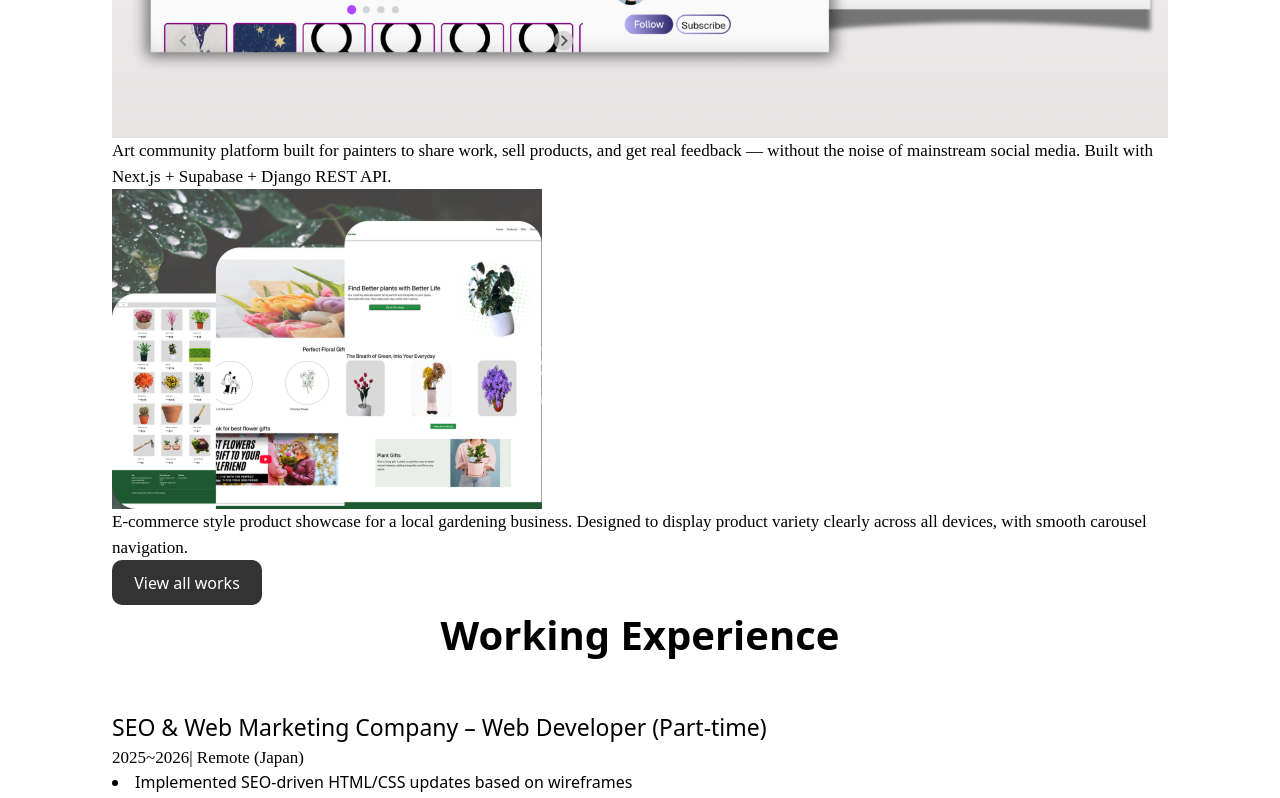
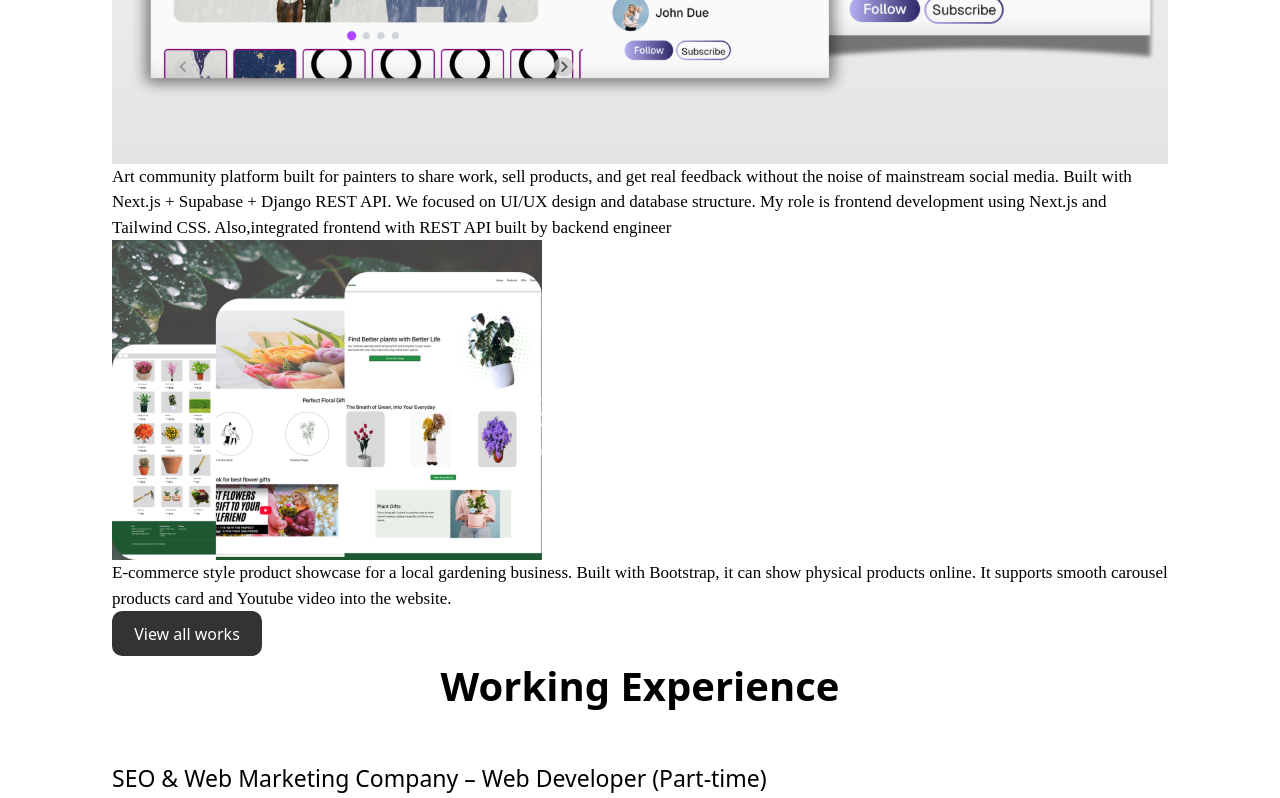
Before and after one commit to Sochan2/my-portfolio-react, a React (Vite) app: page / in a window 1280 px wide. Shown: the part 3760-4558 px from the top of the page. Built offline with nearby package versions, Linux system fonts and the light colour scheme.

Commit message:
Change word in work and project component

```diff
--- a/src/App.css
+++ b/src/App.css
@@ -468,6 +468,8 @@ text-align: center;
 }
 
 .modal-text{
+  max-height: 80vh;
+  overflow-y: auto;
   margin:auto;
 }
 
--- a/src/components/project.jsx
+++ b/src/components/project.jsx
@@ -7,9 +7,8 @@ const projects = [
     url:"https://boom-radio.vercel.app/",
     projectTitle:"Boom Radio",
     projectDescription: {
-      en: "Community radio platform for Perth-based students, built on WordPress with live streaming and Spotify integration that auto-pulls the latest podcast episodes.Designed wireframes in Figma, built custom post types for content management, and handled GitHub version control throughout the project.",
-      ja: "このプロジェクトは、パースを拠点とする学生のためのコミュニティラジオプラットフォームで、WordPressをベースに構築され、ライブストリーミングとSpotify統合が特徴です。最新のポッドキャストエピソードを自動的に取得します。Figmaでワイヤーフレームを設計し、コンテンツ管理のためのカスタム投稿タイプを構築し、プロジェクト全体でGitHubバージョン管理を担当しました。"
-    }
+      en: "A student radio community platform based in Perth. We designed wireframes in Figma, then built with customized WordPress post types for content management, integrated spotify API to auto fetch latest podcast episodes. We mainly solved the problem that clients cannot send regular newsletter to users, watch live podcast in the browser.",
+      ja: "パースを拠点とする学生ラジオコミュニティプラットフォーム。Figmaでワイヤーフレームを設計し、カスタマイズされたWordPressの投稿タイプを使用してコンテンツ管理を行い、Spotify APIを統合して最新のポッドキャストエピソードを自動的に取得しました。私たちは主に、クライアントがユーザーに定期的なニュースレターを送信できない問題や、ブラウザでライブポッドキャストを視聴できない問題を解決しました。" }
   },
 
   {
@@ -18,9 +17,8 @@ const projects = [
     url:"https:japanricerealm.com",
     projectTitle:"Japan Rice Mico ",
     projectDescription: {
-      en: "Art community platform built for painters to share work, sell products, and get real feedback — without the noise of mainstream social media. Built with Next.js + Supabase + Django REST API.",
-      ja: "このプロジェクトは、アートコミュニティプラットフォームで、画家が作品を共有し、製品を販売し、主流のソーシャルメディアのノイズなしで実際のフィードバックを得るために構築されました。Next.js + Supabase + Django REST APIを使用して構築されました。"
-    }
+      en: "Art community platform built for painters to share work, sell products, and get real feedback without the noise of mainstream social media. Built with Next.js + Supabase + Django REST API. We focused on UI/UX design and database structure. My role is frontend development using Next.js and Tailwind CSS. Also,integrated frontend with REST API built by backend engineer",
+      ja: "主流のソーシャルメディアのノイズなしで、画家が作品を共有し、製品を販売し、本質的なフィードバックをアーティストが得られ、将来の売買につながるようにサポートをするArtist専用のsnsプラットフォームです。このプロジェクトはNext.js + Supabase + Django REST APIで構築されました。UI/UXデザインとデータベース構造に重点を置いており、私の役割は、Next.jsとTailwind CSSを使用したフロントエンド開発です。また、バックエンドエンジニアが構築したREST APIとフロントエンドを統合しました。" }
   },
 
   {
@@ -29,8 +27,8 @@ const projects = [
     url:"https:japanricerealm.com",
     projectTitle:"Japan Rice Mico ",
     projectDescription: {
-      en: "E-commerce style product showcase for a local gardening business. Designed to display product variety clearly across all devices, with smooth carousel navigation.",
-      ja: "このプロジェクトは、地元の園芸ビジネス向けのEコマーススタイルの商品ショーケースです。すべてのデバイスで商品の多様性を明確に表示し、スムーズなカルーセルナビゲーションを備えています。" } },
+      en: "E-commerce style product showcase for a local gardening business. Built with Bootstrap, it can show physical products online. It supports smooth carousel products card and Youtube video into the website.",
+      ja: "地元の園芸ビジネス向けのEコマーススタイルの商品ショーケース。Bootstrapで構築され、物理的な製品をオンラインで表示できます。スムーズなカルーセル商品カードとYouTube動画をウェブサイトに統合しています。" } },
 
 
 
--- a/src/pages/work.jsx
+++ b/src/pages/work.jsx
@@ -20,51 +20,39 @@ export default function Work(){
       technology: "HTML, CSS, PWA",
       image:"/img/japan_rice_homepage.jpg",
       alt:"Japan rice MICO website preview picture",
-      plan:{
-        en:"Think about SEO and Responsive design. Include latest web technology,PWA",
-        ja:"SEOとリスポンシブルデザインを考えて作りましたそして、最新のテクノロジーであるPWAも入れ込みました",
+     problem:{
+        en:"There are no website to show their own rice products for Japanese rice farmers.",
+        ja:"日本の米農家が自分たちの米製品を紹介するためのウェブサイトが存在しないことが問題でした。",
       },
-      users:{
-        en:"This is Japanese rice farm website. This products are made in Nabari city and sell products for foreign people.",
-        ja:"日本のお米農家のウェブサイトです。この商品は名張市でできたお米で海外の方をターゲットにウェブサイトを構築しました。"
+      solutions:{
+        en:"To solve that, I created a website to show what kind of products they have and their strengths. Also, I implemented PWA features to make users can access the website easily.",
+        ja:"その問題を解決するために、彼らが持っている製品とその強みを紹介するウェブサイトを作成しました。また、ユーザーが簡単にウェブサイトにアクセスできるようにPWA機能を実装しました。"
+      },
+
+       results:{
+        en:"Delivered a functional website with PWA features, improving user accessibility.",
+        ja:"PWA機能を備えた機能的なウェブサイトを提供し、ユーザーのアクセシビリティを向上させました。"
       },
       link:"https://sochan2.github.io/japanese-rice/"
 
     },
 
-
-    {
-      title:"Generate Password",
-       where: {"en": "Individual project",
-              "ja": "Javascriptを使った個人プロジェクト" },
-      technology: "HTML, CSS, JS",
-      image:"/img/generate-password-site.png",
-      alt:"generate password site preview",
-      plan: {
-        en: "You can copy generated password only one click. If you click button, make strong password for you",
-        ja: "生成されたパスワードをワンクリックでコピー可能。ボタンを押すと強力なパスワードを生成します。"
-      },
-      users: {
-        en: "These days, weak password cause a big problem. To solve that, make strong password!",
-        ja: "最近、弱いパスワードは大きな問題になります。そのため、強力なパスワードを作成しました。"
-      },
-      link:"https://sochan2.github.io/generateio/"
-    },
-
     {
       title:"Boom Radio",
-       where: {"en": "TAFE school project",
-              "ja": "TAFE学校プロジェクト"
-            },
+       where: {"en": "TAFE school real client project",
+              "ja": "TAFE学校リアルクライアントプロジェクト" },
       technology: "WordPress (PHP), HTML5, CSS3, JavaScript (ES6+), Bootstrap, Git/GitHub",
       image:"/img/boom_radio.png",
       alt:"Boom Radio project preview",
-      plan: {
-        en: "Key features include live radio streaming and Spotify integration, which automatically retrieves and plays the latest podcast episodes on the website. My role was designing Wireframe, custom post types to manage content and github management",
-        ja: "UI/UXデザインに重点を置き、モバイルでもメニューが見やすくユーザーフレンドリーになるよう設計。また、ライブ再生やSpotifyから最新のポッドキャストを取得してウェブ上で聴ける機能も実装しました。現在はクライアントの都合上公開されてませんが、ローカル環境で再現できます。" },
-      users: {
-        en: "This is real client project. Target audience is students age who lives in Perth. They try to spread a community in Perth",
-        ja: "実際のクライアントプロジェクト。ターゲットはパース在住の学生で、コミュニティを広げることを目的としています。"
+      problem: {
+        en: "A Perth student radio station's previous website does not have live streaming and connecting to Spotify function. Also, they want to send regular newsletter to users but they cannot do it.",
+        ja: "UI/UXデザインに重点を置き、モバイルでもメニューが見やすくユーザーフレンドリーになるよう設計。また、ライブ再生やSpotifyから最新のポッドキャストを取得してウェブ上で聴ける機能も実装しました。" },
+      solutions: {
+        en: "We implemented live streaming and Spotify integration to address the limitations of the previous website. Additionally, we set up a newsletter to keep users informed. ",
+        ja: "前のウェブサイトの制限を解決するために、ライブストリーミングとSpotify統合を実装しました。さらに、WordPressを使用してニュースレターシステムを設定し、クライアントが自分でコンテンツとニュースレターを管理できるようにしました。" },
+      results: {
+        en: "Implementing live streaming and Spotify integration enhanced user engagement. We handed over the project following with action plan.",
+        ja: "ライブストリーミングとSpotify統合の実装により、ユーザーエンゲージメントが向上しました。アクションプランに従ってプロジェクトを引き渡しました。"
       },
       link:"https://github.com/Sochan2/boom-radio-wordpress"
     },
@@ -79,32 +67,19 @@ export default function Work(){
       technology: "HTML, CSS, JS, Sass, Bootstrap",
       image:"/img/bootstrap-thumbnail.png",
       alt:"george garden center website's appearence",
-      plan: {
-        en: "In this project, it is used Bootstrap technology especially. I managed to implement carousel and grid style in the website. Also, in the contact form, you can see stylish type of selecting form.",
-        ja: "このプロジェクトはバックエンド開発者との協働で進めました。私の役割はフロントエンドを担当し、Next.js・Tailwind を用いたUI開発、ログイン機能、APIフェッチの実装、Google Maps APIの統合、そしてデータベーススキーマ設計を行いました。"
+      problem: {
+        en: "A local gardening business does not have a website to show their products and services.",
+        ja: "地元の園芸ビジネスが、製品やサービスを紹介するためのウェブサイトを持っていないことが問題でした。"
       },
-      users: {
-        en: "Client is a george garden center. This corporation is a gardening shop and selling a variety of products. They want to show users different type of products on product page. Also, it is essential to introduce carousel.",
-        ja: "クライアントは George Garden Center です。この企業はガーデニングショップで、さまざまな製品を販売しています。ユーザーに向けて、製品ページで異なる種類の商品を見せたいと考えており、カルーセルの導入が不可欠となっています。"
+      solutions: {
+        en: "To solve that, I created a website to show what kind of products they have and their strengths. Also, I implemented smooth carousel products card and Youtube video into the website.",
+        ja: "その問題を解決するために、彼らが持っている製品とその強みを紹介するウェブサイトを作成しました。また、スムーズなカルーセル商品カードとYouTube動画をウェブサイトに統合しました。"
+      },
+      results: {
+        en: "Delivered a functional website with improved user experience, showcasing products effectively.",
+        ja: "機能的なウェブサイトを提供し、ユーザーエクスペリエンスを向上させ、製品を効果的に紹介しました。"
       },
       link:"https://sochan2.github.io/george-garden/"
-    },
-
-     {
-      title:"Typescript and React Weather App",
-        where: {"en": "Individual project",
-              "ja": "ReactとTypescriptを使った個人プロジェクト" },
-      technology: "React, Typescript, OpenWeather API",
-      image:"/img/weather-app.png",
-      alt:"weather app preview",
-      plan: {
-        en: "In this project, I focused on building a weather application using React and Typescript. I integrated the OpenWeather API to fetch weather data and display it as a user-friendly interface.",
-        ja: "このプロジェクトでは、React と Typescript を使用して天気アプリケーションを構築しました。OpenWeather API を統合して天気データを取得し、ユーザーフレンドリーな方法で表示しました。" },
-      users: {
-        en: "This app provides information to local weather. It provides the location, temperatures, humidity, air pressure, wind speed, sunrise and sunset information. Also, I implemented weather forecasts every 6 hours.",
-        ja: "このアプリはローカルの天気情報を表示するアプリです。位置情報、気温、湿度、気圧、風速、日の出と日の入りの情報を提供します。また、6時間ごとの天気予報も実装しました。"
-      },
-      link:"https://react-app-sage-nine.vercel.app/"
     },
 
      {
@@ -114,12 +89,17 @@ export default function Work(){
       technology: "Typescript, Next.js, Tailwind CSS, Django and Supabase",
       image:"/img/artwork.png",
       alt:"artwork sharing website ",
-      plan: {
-        en: "Deep thinking about UI/UX design and database structure. My role is frontend development using Next.js and Tailwind CSS. Also,integrated frontend with REST API built by backend engineer",
-        ja: "UI/UXデザインとデータベース構造について深く考えました。Next.js と Tailwind CSS を使用したフロントエンド開発を担当し、バックエンドエンジニアが作成した REST API との統合も行いました。" },
-      users: {
-        en: "Uses will cheer up painters and can interact so closely. They can share their artworks, purchase products and get feedback from other users.",
-        ja: "このプロジェクトでは、アートワークを共有、他のユーザーからフィードバックを得られるプラットフォームを提供します。" },
+      problem: {
+      en: "Artists had no dedicated space to share work and get genuine feedback without the noise of mainstream social media.",
+      ja: "アーティストは、主流のソーシャルメディアのノイズなしで作品を共有し、本質的なフィードバックを得るための専用スペースがありませんでした。" },
+    solution: {
+      en: "Co-built a full-stack art community platform. Responsible for frontend UI, REST API integration with Django backend, and GitHub project management.",
+      ja: "フルスタックのアートコミュニティプラットフォームを共同で構築。フロントエンドUI、DjangoバックエンドとのREST API統合、およびGitHubプロジェクト管理を担当しました。"
+    },
+    result: {
+      en: "Launched a working platform where artists can share artworks, get feedback, and connect with other creators.",
+      ja: "アーティストが作品を共有し、フィードバックを得て、他のクリエイターとつながることができる動作するプラットフォームを立ち上げました。",
+    },
        link:"https://github.com/AstromaoLabs-V2/artlift"
     }
 
```
Also changed, not shown: src/components/Modal.jsx (+6 -3 lines).
